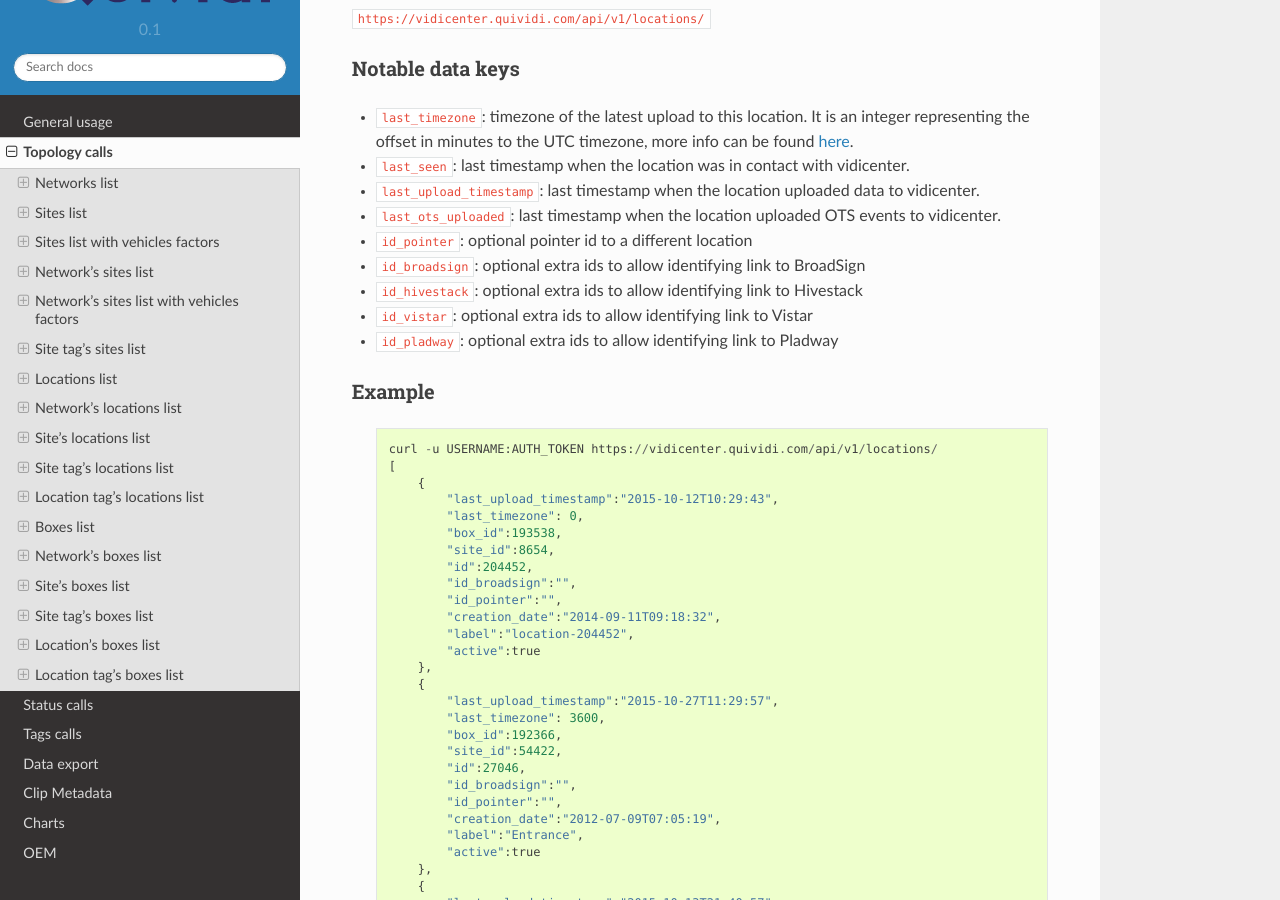
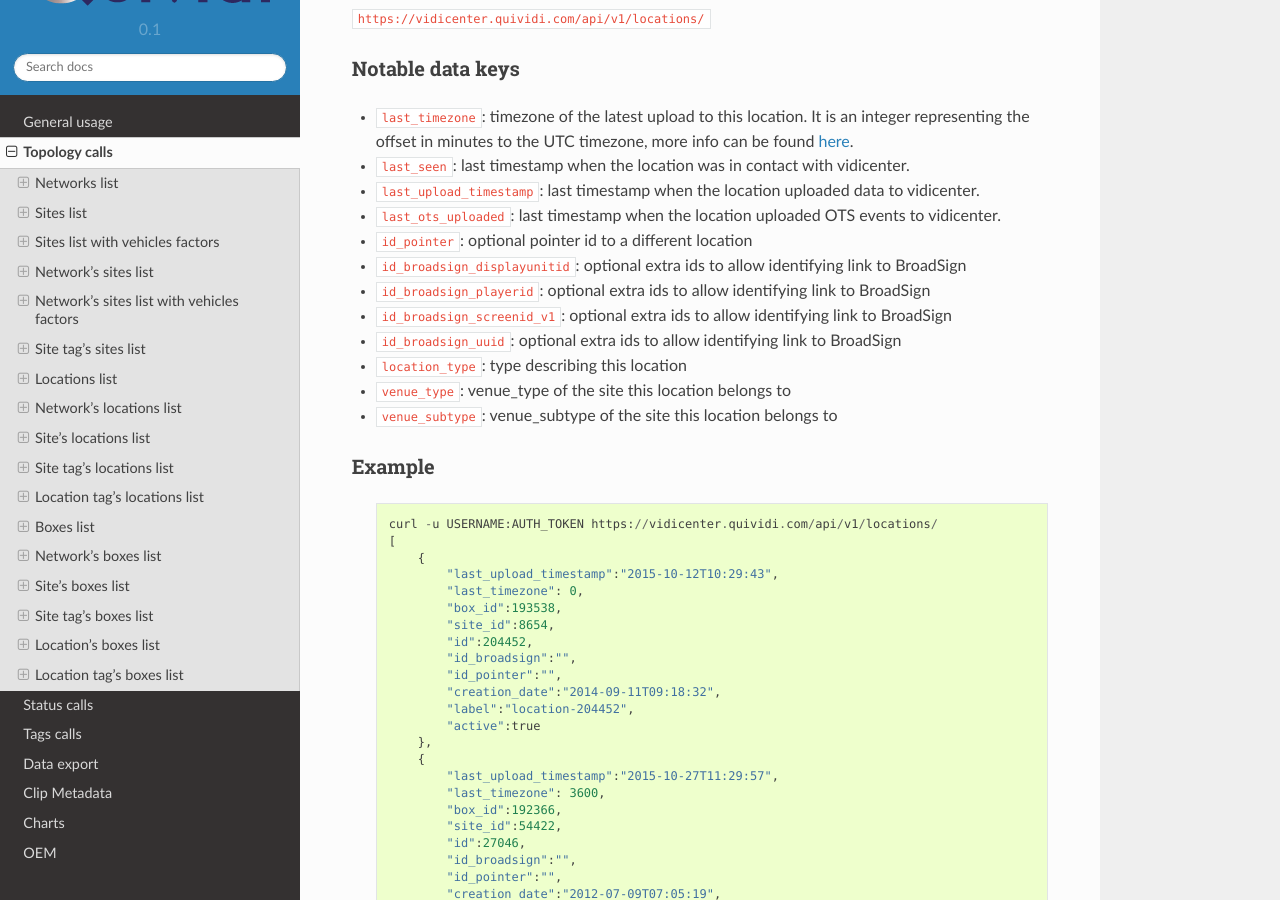
Before and after one commit to quividi/vidicenter-api-documentation, a Sphinx documentation site: the page built from docs/source/topology.rst, in a window 1280 px wide and 900 px high, scrolled down 3652 px. Built offline with Sphinx 7.4.7 and the Read the Docs theme 2.0.0, drawn with Linux system fonts in a browser that asks for light colours.

Commit message:
[sc-922] add some fields to locations VC api

```diff
--- a/docs/requirements.txt
+++ b/docs/requirements.txt
@@ -1,3 +1,3 @@
 sphinx-autobuild==2024.4.16
 sphinx-rtd-theme==2.0.0
-sphinx==7.3.7
+sphinx==7.4.5
--- a/docs/source/topology.rst
+++ b/docs/source/topology.rst
@@ -217,10 +217,13 @@
 * ``last_upload_timestamp``: last timestamp when the location uploaded data to vidicenter.
 * ``last_ots_uploaded``: last timestamp when the location uploaded OTS events to vidicenter.
 * ``id_pointer``: optional pointer id to a different location
-* ``id_broadsign``: optional extra ids to allow identifying link to BroadSign
-* ``id_hivestack``: optional extra ids to allow identifying link to Hivestack
-* ``id_vistar``: optional extra ids to allow identifying link to Vistar
-* ``id_pladway``: optional extra ids to allow identifying link to Pladway
+* ``id_broadsign_displayunitid``: optional extra ids to allow identifying link to BroadSign
+* ``id_broadsign_playerid``: optional extra ids to allow identifying link to BroadSign
+* ``id_broadsign_screenid_v1``: optional extra ids to allow identifying link to BroadSign
+* ``id_broadsign_uuid``: optional extra ids to allow identifying link to BroadSign
+* ``location_type``: type describing this location
+* ``venue_type``: venue_type of the site this location belongs to
+* ``venue_subtype``: venue_subtype of the site this location belongs to
 
 Example
 -------
```
